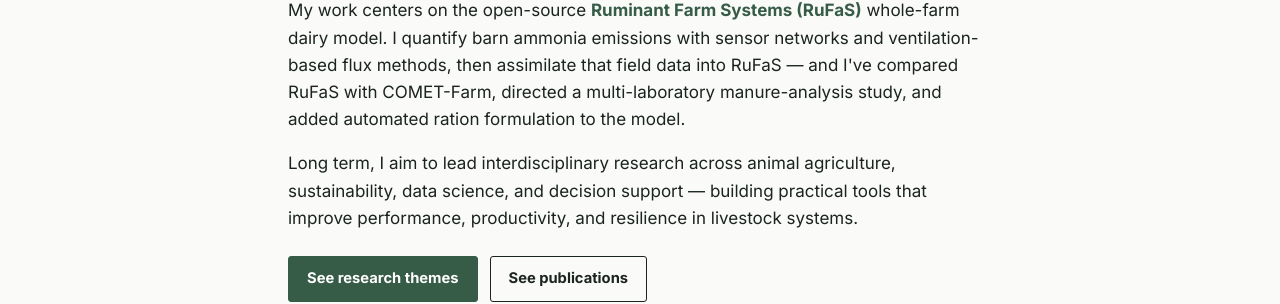
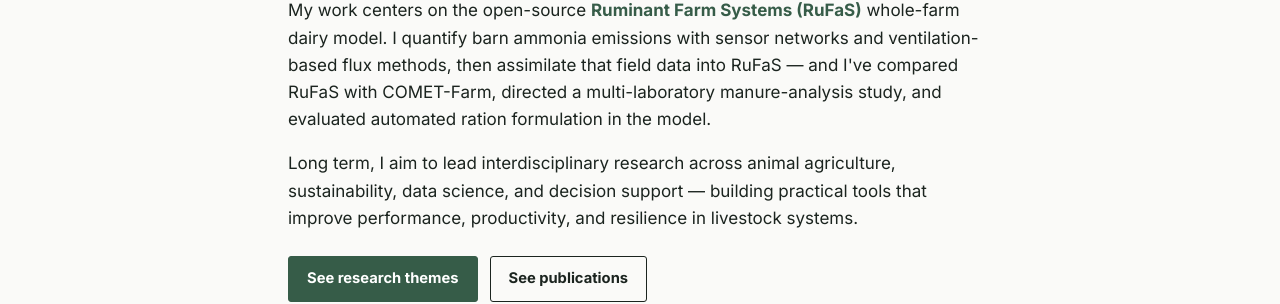
Before and after one commit to tomhuhh/tomhuhh.github.io, a Jekyll site: the page built from about.html, in a window 1280 px wide and 1320 px high. Shown: the part 756-1060 px from the top of the window. Built offline with Jekyll 4.4.1, drawn with Linux system fonts in a browser that asks for light colours.

Commit message:
Use 'evaluated' for ration-formulation wording
Update wording in _data/projects.yml and about.html to replace phrases like "built/added automated ration formulation" with "evaluated automated ration formulation". This clarifies that the work focused on evaluating and comparing ration-formulation models rather than constructing the automated formulation itself; it's a minor copyedit for accuracy and consistency.

```diff
--- a/_data/projects.yml
+++ b/_data/projects.yml
@@ -72,7 +72,7 @@
   image: "rufas.png"
   role: "Lead"
   description: >
-    Built automated ration-formulation logic for lactating cows in RuFaS and
+    Evaluated automated ration-formulation logic for lactating cows in RuFaS and
     compared nutrient requirement models, showing model choice changes
     predicted diets and emissions.
   methods: "Ration optimization, nutrient requirement modeling, RuFaS"
--- a/about.html
+++ b/about.html
@@ -36,8 +36,8 @@
       whole-farm dairy model. I quantify barn ammonia emissions with sensor
       networks and ventilation-based flux methods, then assimilate that field
       data into RuFaS &mdash; and I've compared RuFaS with COMET-Farm, directed
-      a multi-laboratory manure-analysis study, and added automated ration
-      formulation to the model.
+      a multi-laboratory manure-analysis study, and evaluated automated ration
+      formulation in the model.
     </p>
 
     <p>
```
